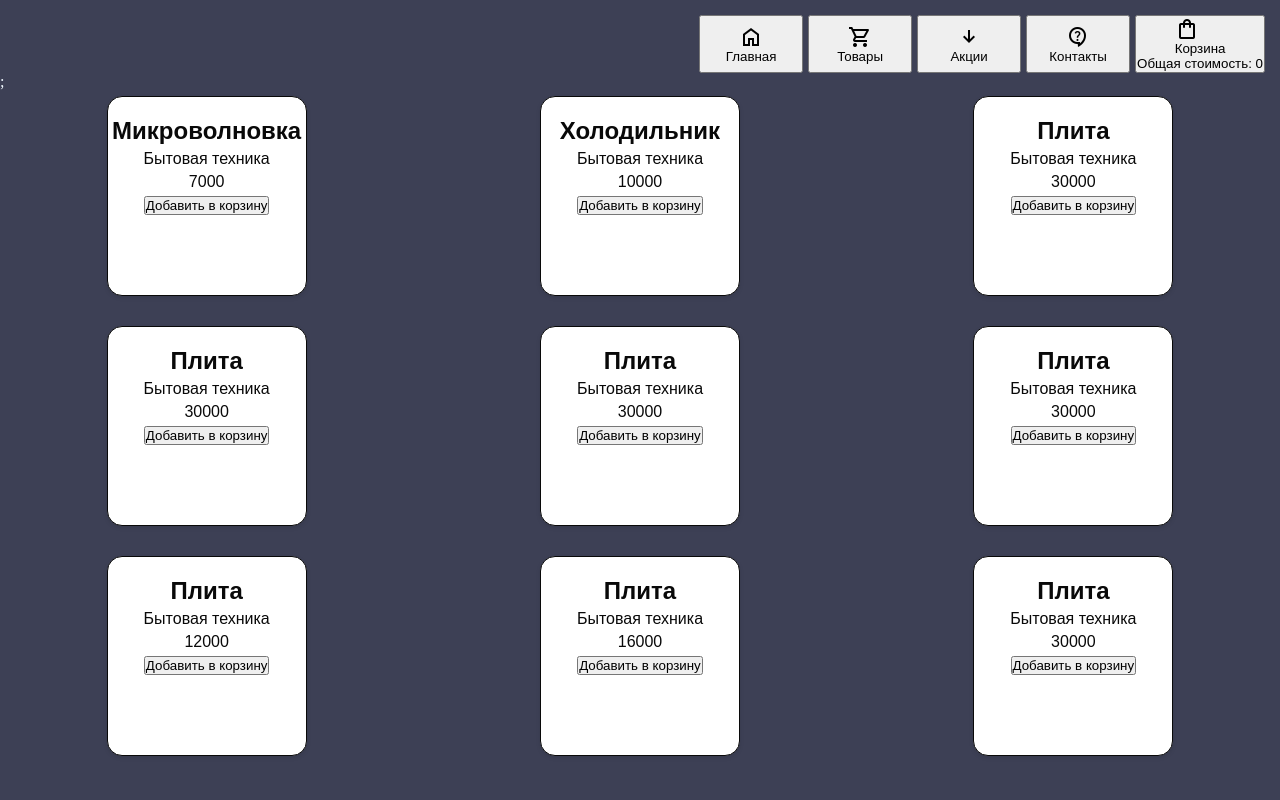
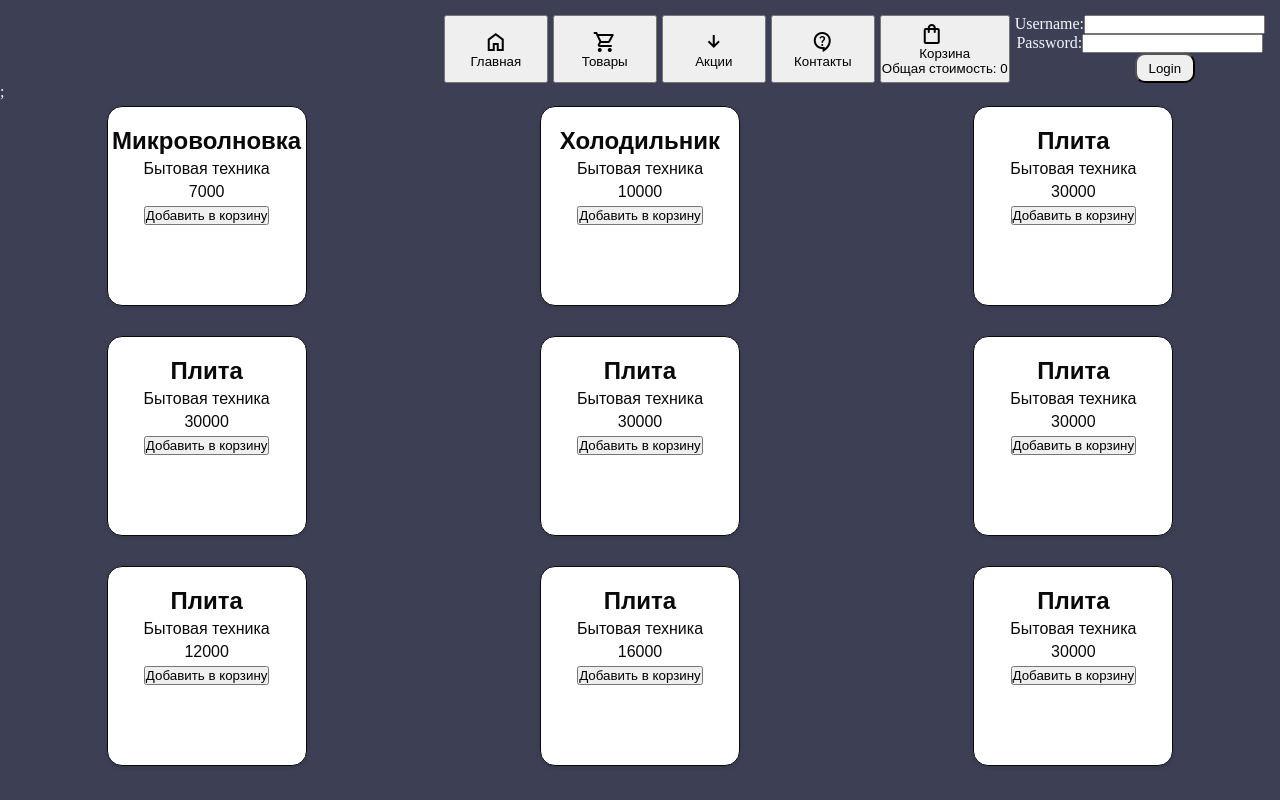
Before and after one commit to Artemshuc/store, a React (Create React App) app: page / in a window 1280 px wide. Built offline with nearby package versions, Linux system fonts and the light colour scheme.

Commit message:
Реализация полей ввода для пользователя. Убрана дефолтная перезагрузка страницы, добавлены обработчики события onChange для логика и пароля

```diff
--- a/src/components/Header.js
+++ b/src/components/Header.js
@@ -1,5 +1,5 @@
 import "./Styles/Header.css"
-
+import Login from "./Login";
 function Header({totalPrice}) {
   return (
     <div className="button-nav">
@@ -19,6 +19,7 @@ function Header({totalPrice}) {
         <span class="material-symbols-outlined bag">shopping_bag</span> Корзина
         <div className="nav-price">Общая стоимость: {totalPrice}</div>
       </button>
+      <Login/>
     </div>
   );
 }
--- /dev/null
+++ b/src/components/Login.js
@@ -0,0 +1,30 @@
+import "./Styles/Login.css";
+import React, { useState } from "react";
+
+function Login() {
+  const [data, userData] = useState({ username: "", password: "" });
+
+  function handleUse(event) {
+    event.preventDefault(data);
+
+    console.log(data);
+    alert(JSON.stringify(data));
+  }
+
+  return (
+    <>
+      <form onSubmit={handleUse}>
+        <label>
+          Username:
+          <input type="text" onChange={(event) => userData({...data,username:event.target.value})}/>
+        </label>
+        <label>
+          Password:
+          <input type="password" onChange={(event)=> userData({...data,password:event.target.value})}/>
+        </label>
+        <button className="button-login">Login</button>
+      </form>
+    </>
+  );
+}
+export default Login;
--- /dev/null
+++ b/src/components/Styles/Login.css
@@ -0,0 +1,22 @@
+label {
+    display: block;
+    direction: row;
+}
+
+.button-login {
+    display: flex;
+    justify-content: center;
+    align-items: center;
+    position: relative;
+    margin-left: 50px;
+    width: 60px;
+    height: 30px;
+    border-radius: 10px;
+}
+
+form {
+    display: flex;
+    align-items: center;
+    justify-content: center;
+    flex-direction: column;
+}
```
